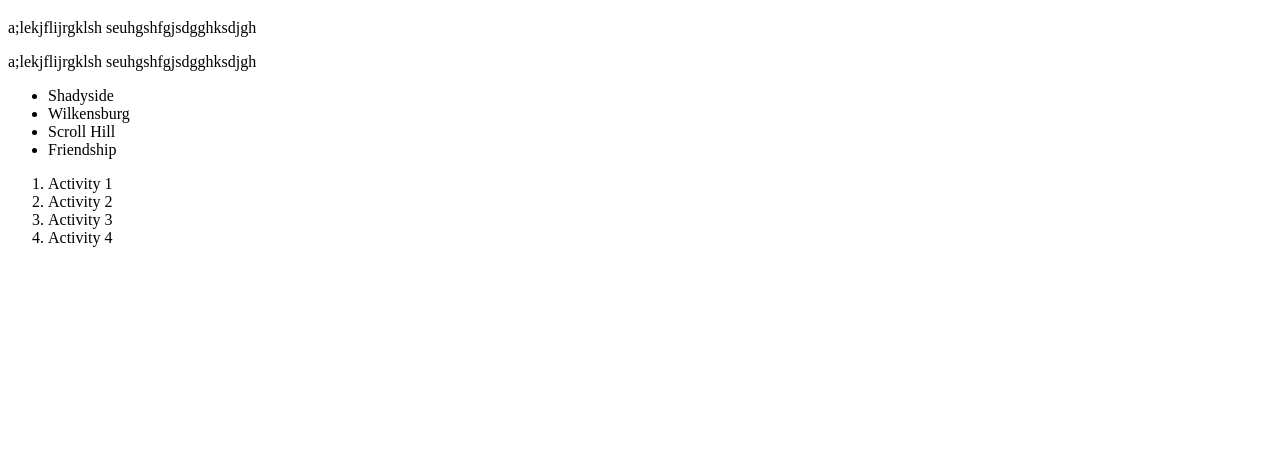
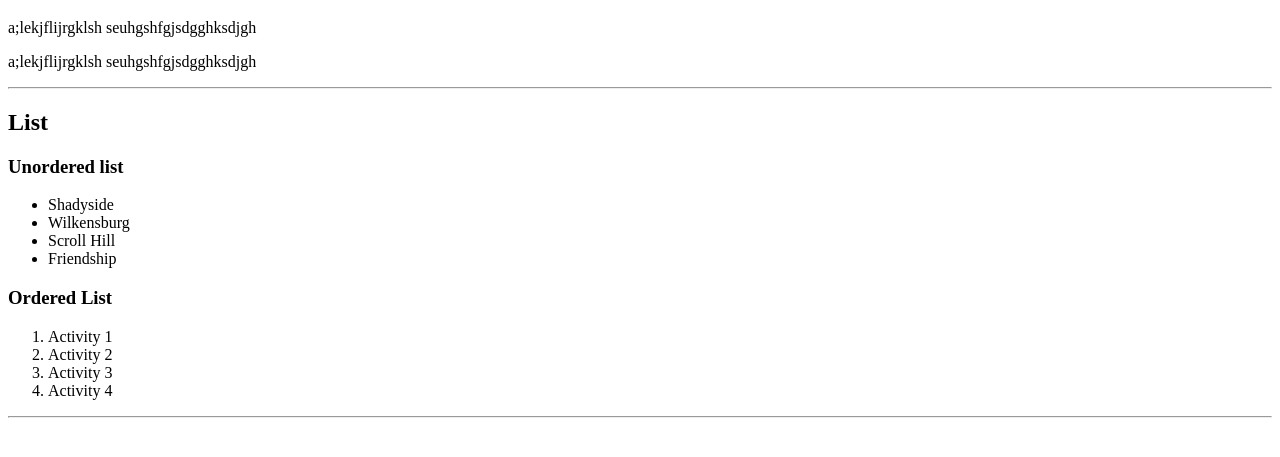
Before and after one commit to bigdvmb/simple-travel-sight, a plain HTML site: page index.html in a window 1280 px wide. Shown: the part 87-544 px from the top of the page. Drawn offline with Linux system fonts and the light colour scheme.

Commit message:
new stuff

```diff
--- a/index.html
+++ b/index.html
@@ -20,19 +20,25 @@
 
         <p>a;lekjflijrgklsh seuhgshfgjsdgghksdjgh</p>
 
+        <hr>
+        <h2>List</h2>
+        <h3>Unordered list</h3>
+
+
         <ul>
             <li>Shadyside</li>
             <li>Wilkensburg</li>
             <li>Scroll Hill</li>
             <li>Friendship</li>
         </ul>
-
+        <h3> Ordered List</h3>
         <ol>
             <li>Activity 1</li>
             <li>Activity 2</li>
             <li>Activity 3</li>
             <li>Activity 4</li>
         </ol>
+        <hr>
 
     </main>
 
```
